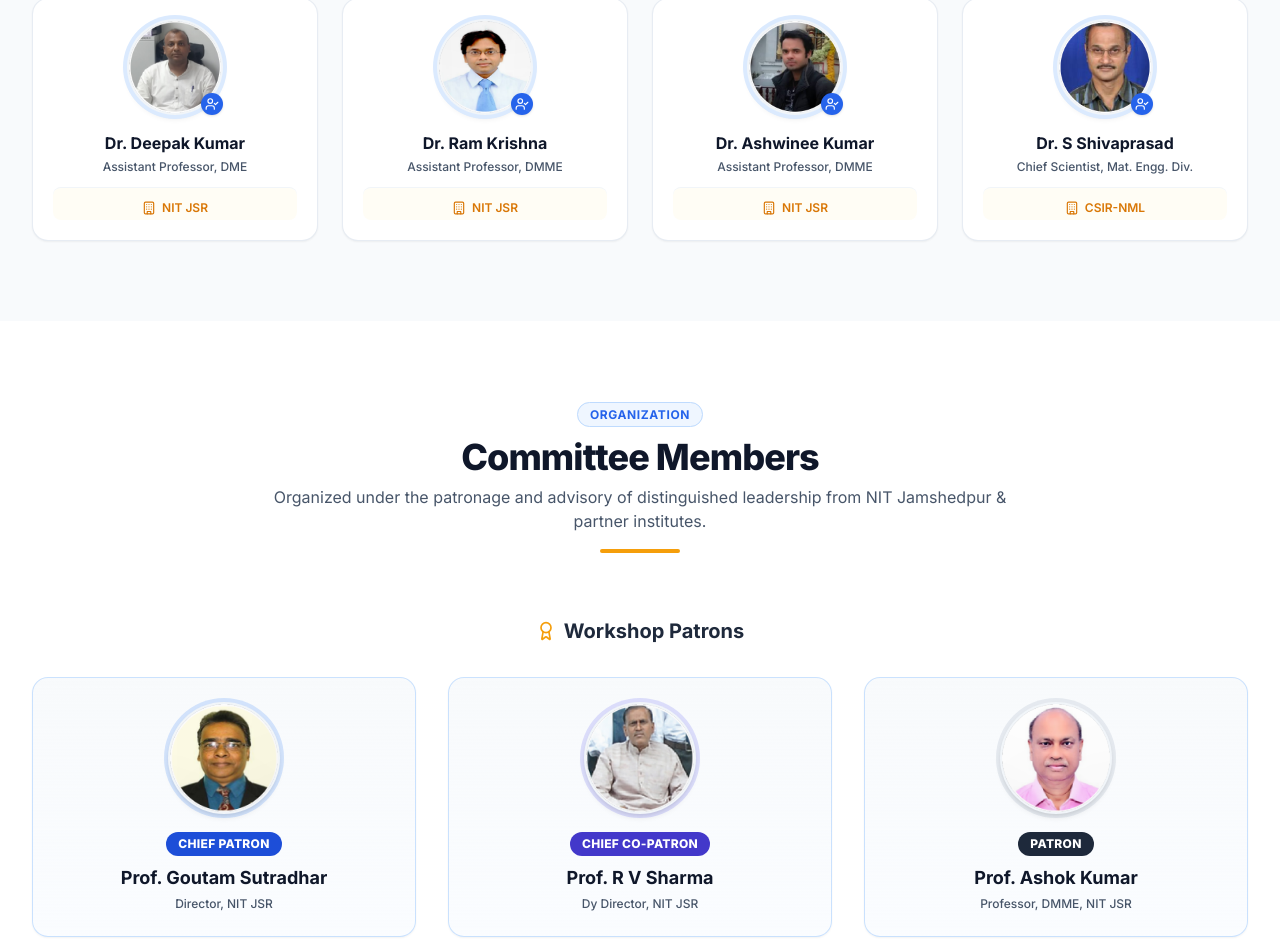
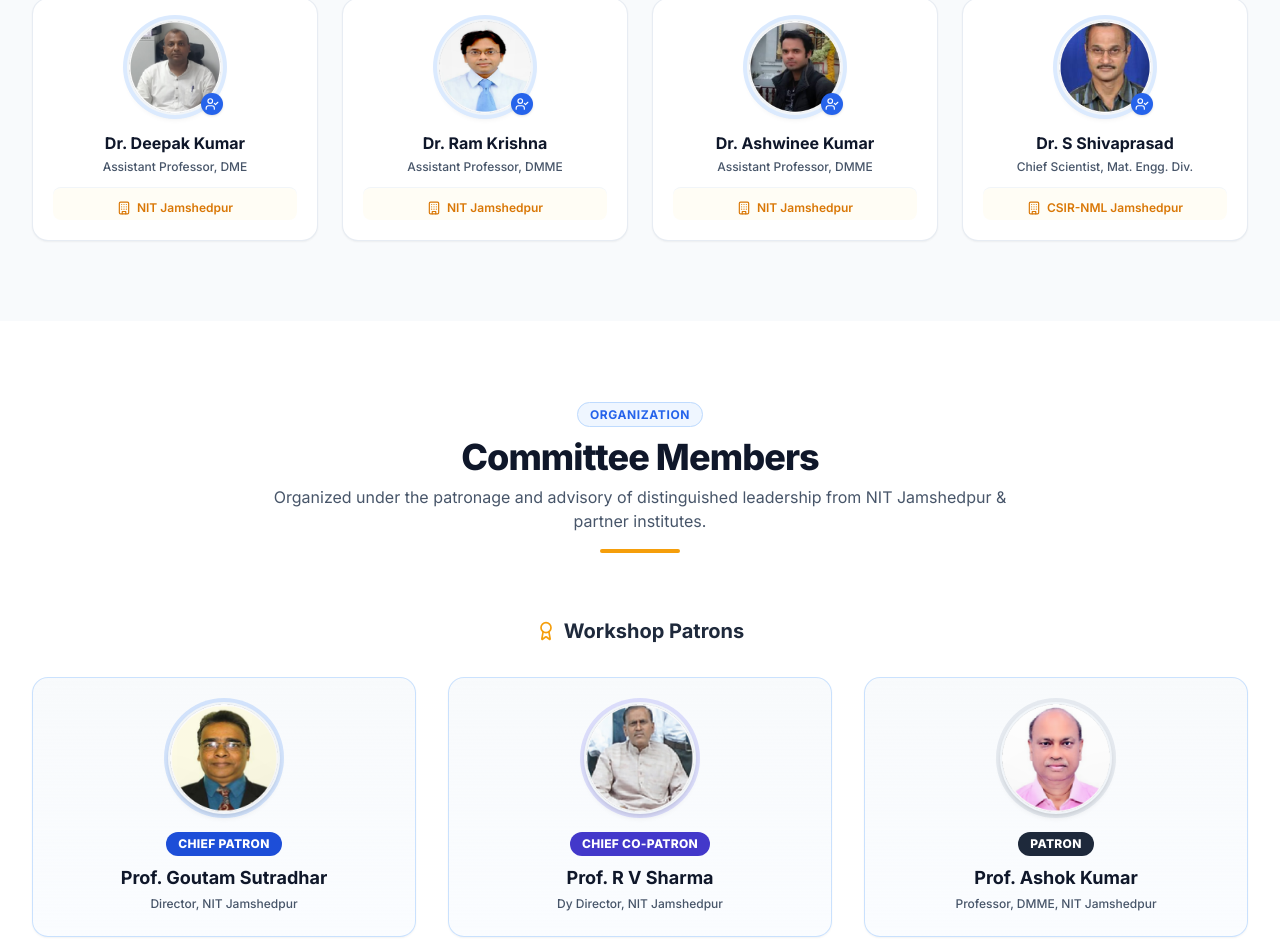
Before and after one commit to jhautkarsh007/simple, a React (Vite) app: page / in a window 1280 px wide. Shown: the part 4313-5265 px from the top of the page. Built offline with nearby package versions, Linux system fonts and the light colour scheme.

Commit message:
Update website

```diff
--- a/src/data/workshopData.js
+++ b/src/data/workshopData.js
@@ -40,32 +40,32 @@ export const COMMITTEE = {
   chiefPatron: {
     name: "Prof. Goutam Sutradhar",
     role: "Chief Patron",
-    designation: "Director, NIT JSR",
+    designation: "Director, NIT Jamshedpur",
     image: "/assets/committee_goutam_sutradhar.png"
   },
   chiefCoPatron: {
     name: "Prof. R V Sharma",
     role: "Chief Co-Patron",
-    designation: "Dy Director, NIT JSR",
+    designation: "Dy Director, NIT Jamshedpur",
     image: "/assets/committee_rv_sharma.png"
   },
   patron: {
     name: "Prof. Ashok Kumar",
     role: "Patron",
-    designation: "Professor, DMME, NIT JSR",
+    designation: "Professor, DMME, NIT Jamshedpur",
     image: "/assets/committee_ashok_kumar.png"
   },
   convenors: [
     {
       name: "Dr. Monalisa Mandal",
       role: "Convenor",
-      designation: "Asst. Prof., DMME, NIT JSR",
+      designation: "Asst. Prof., DMME, NIT Jamshedpur",
       image: "/assets/committee_monalisa_mandal.png"
     },
     {
       name: "Dr. Prakash Sarkar",
       role: "Convenor",
-      designation: "Asst. Prof., DMME, NIT JSR",
+      designation: "Asst. Prof., DMME, NIT Jamshedpur",
       image: "/assets/committee_prakash_sarkar.png"
     }
   ],
@@ -73,20 +73,20 @@ export const COMMITTEE = {
     {
       name: "Dr. Ram Krishna",
       role: "Organizing Secretary",
-      designation: "Asst. Prof., DMME, NIT JSR",
+      designation: "Asst. Prof., DMME, NIT Jamshedpur",
       image: "/assets/committee_ram_krishna.png"
     },
     {
       name: "Dr. Aravind Gali",
       role: "Organizing Secretary",
-      designation: "Asst. Prof., DMME, NIT JSR",
+      designation: "Asst. Prof., DMME, NIT Jamshedpur",
       image: "/assets/committee_aravind_gali.png"
     }
   ],
   advisoryCommittee: [
-    "Dr. Manish Roy (POP, DMME, NIT JSR)",
-    "Dr. T K Roy (POP, DMME, NIT JSR)",
-    "Dr. S Tarafdar (POP, DMME, NIT JSR)",
+    "Dr. Manish Roy (POP, DMME, NIT Jamshedpur)",
+    "Dr. T K Roy (POP, DMME, NIT Jamshedpur)",
+    "Dr. S Tarafdar (POP, DMME, NIT Jamshedpur)",
     "Dr. Indranil Manna (Vice Chancellor, BIT Meshra, Ranchi)",
     "Dr. Sandip Ghosh Chowdhury (Director, CSIR-NML, Jamshedpur)",
     "Mr. Chaitanya Bhanu (Vice President Operations, Tata Steel)",
@@ -102,26 +102,26 @@ export const COMMITTEE = {
 };
 
 export const SPEAKERS = [
-  { name: "Dr. Soumitra Tarafdar", designation: "Professor of Practice, DMME", institution: "NIT JSR", image: "/assets/speaker_soumitra_tarafdar.png" },
-  { name: "Dr. Monalisa Mandal", designation: "Assistant Professor, DMME", institution: "NIT JSR", image: "/assets/speaker_monalisa_mandal.png" },
-  { name: "Prof. Ashok Kumar", designation: "Professor, DMME", institution: "NIT JSR", image: "/assets/speaker_ashok_kumar.png" },
-  { name: "Dr. Jichil Majhi", designation: "Assistant Professor, DMME", institution: "NIT JSR", image: "/assets/speaker_jichil_majhi.png" },
-  { name: "Dr. Manish Roy", designation: "Professor of Practice, DMME", institution: "NIT JSR", image: "/assets/speaker_manish_roy.png" },
+  { name: "Dr. Soumitra Tarafdar", designation: "Professor of Practice, DMME", institution: "NIT Jamshedpur", image: "/assets/speaker_soumitra_tarafdar.png" },
+  { name: "Dr. Monalisa Mandal", designation: "Assistant Professor, DMME", institution: "NIT Jamshedpur", image: "/assets/speaker_monalisa_mandal.png" },
+  { name: "Prof. Ashok Kumar", designation: "Professor, DMME", institution: "NIT Jamshedpur", image: "/assets/speaker_ashok_kumar.png" },
+  { name: "Dr. Jichil Majhi", designation: "Assistant Professor, DMME", institution: "NIT Jamshedpur", image: "/assets/speaker_jichil_majhi.png" },
+  { name: "Dr. Manish Roy", designation: "Professor of Practice, DMME", institution: "NIT Jamshedpur", image: "/assets/speaker_manish_roy.png" },
   { name: "Dr. Indranil Chattoraj", designation: "Ex-Director", institution: "CSIR-NML Jamshedpur", image: "/assets/speaker_indranil_chattoraj.png" },
-  { name: "Dr. Renu Kumari", designation: "Assistant Professor, DMME", institution: "NIT JSR", image: "/assets/speaker_renu_kumari.png" },
+  { name: "Dr. Renu Kumari", designation: "Assistant Professor, DMME", institution: "NIT Jamshedpur", image: "/assets/speaker_renu_kumari.png" },
   { name: "Dr. Manashi Adhikari", designation: "Head, Scientific Service", institution: "Tata Steel, Jamshedpur", image: "/assets/speaker_manashi_adhikari.png" },
-  { name: "Dr. Aravind Gali", designation: "Assistant Professor, DMME", institution: "NIT JSR", image: "/assets/speaker_aravind_gali.png" },
-  { name: "Dr. Poulami Maji", designation: "Assistant Professor, DMME", institution: "NIT JSR", image: "/assets/speaker_poulomi_maji.png" },
-  { name: "Dr. Anushree Dutta", designation: "Assistant Professor, DMME", institution: "NIT JSR", image: "/assets/speaker_anushree_dutta.png" },
+  { name: "Dr. Aravind Gali", designation: "Assistant Professor, DMME", institution: "NIT Jamshedpur", image: "/assets/speaker_aravind_gali.png" },
+  { name: "Dr. Poulami Maji", designation: "Assistant Professor, DMME", institution: "NIT Jamshedpur", image: "/assets/speaker_poulomi_maji.png" },
+  { name: "Dr. Anushree Dutta", designation: "Assistant Professor, DMME", institution: "NIT Jamshedpur", image: "/assets/speaker_anushree_dutta.png" },
   { name: "Mr. S Balamurugan", designation: "Head, NDTSR group", institution: "Tata Steel, Jamshedpur", image: "/assets/speaker_s_balamurugan.png" },
   { name: "Dr. Amitava Mitra", designation: "Former Chief Scientist", institution: "CSIR-NML, Jamshedpur", image: "/assets/speaker_amitava_mitra.png" },
   { name: "Dr. Amritendu Mukherjee", designation: "Scientist", institution: "DMRL Hyderabad", image: "/assets/speaker_amritendu_mukherjee.png" },
-  { name: "Dr. Sanjay K Vajpai", designation: "Assistant Professor, DMME", institution: "NIT JSR", image: "/assets/speaker_sanjay_k_vajpai.png" },
-  { name: "Dr. Amit Patel", designation: "Assistant Professor, DMME", institution: "NIT JSR", image: "/assets/speaker_amit_patel.png" },
-  { name: "Dr. Deepak Kumar", designation: "Assistant Professor, DME", institution: "NIT JSR", image: "/assets/speaker_deepak_kumar.png" },
-  { name: "Dr. Ram Krishna", designation: "Assistant Professor, DMME", institution: "NIT JSR", image: "/assets/speaker_ram_krishna.png" },
-  { name: "Dr. Ashwinee Kumar", designation: "Assistant Professor, DMME", institution: "NIT JSR", image: "/assets/speaker_ashwinee_kumar.png" },
-  { name: "Dr. S Shivaprasad", designation: "Chief Scientist, Mat. Engg. Div.", institution: "CSIR-NML", image: "/assets/speaker_s_shivaprasad.png" }
+  { name: "Dr. Sanjay K Vajpai", designation: "Assistant Professor, DMME", institution: "NIT Jamshedpur", image: "/assets/speaker_sanjay_k_vajpai.png" },
+  { name: "Dr. Amit Patel", designation: "Assistant Professor, DMME", institution: "NIT Jamshedpur", image: "/assets/speaker_amit_patel.png" },
+  { name: "Dr. Deepak Kumar", designation: "Assistant Professor, DME", institution: "NIT Jamshedpur", image: "/assets/speaker_deepak_kumar.png" },
+  { name: "Dr. Ram Krishna", designation: "Assistant Professor, DMME", institution: "NIT Jamshedpur", image: "/assets/speaker_ram_krishna.png" },
+  { name: "Dr. Ashwinee Kumar", designation: "Assistant Professor, DMME", institution: "NIT Jamshedpur", image: "/assets/speaker_ashwinee_kumar.png" },
+  { name: "Dr. S Shivaprasad", designation: "Chief Scientist, Mat. Engg. Div.", institution: "CSIR-NML Jamshedpur", image: "/assets/speaker_s_shivaprasad.png" }
 ];
 
 export const REGISTRATION_DETAILS = {
@@ -151,6 +151,6 @@ export const VENUE_DETAILS = {
 };
 
 export const CONTACT_DETAILS = [
-  { name: "Dr. Prakash Sarkar", phone: "+91-9082279470", email: "prakash.met@nitjsr.ac.in" },
-  { name: "Dr. Monalisa Mandal", phone: "+91-9832085835", email: "monalisamet@nitjsr.ac.in" }
+  { name: "Dr. Prakash Sarkar", phone: "+91-9082279470", email: "prakash.met@nitJamshedpur.ac.in" },
+  { name: "Dr. Monalisa Mandal", phone: "+91-9832085835", email: "monalisamet@nitJamshedpur.ac.in" }
 ];
```
